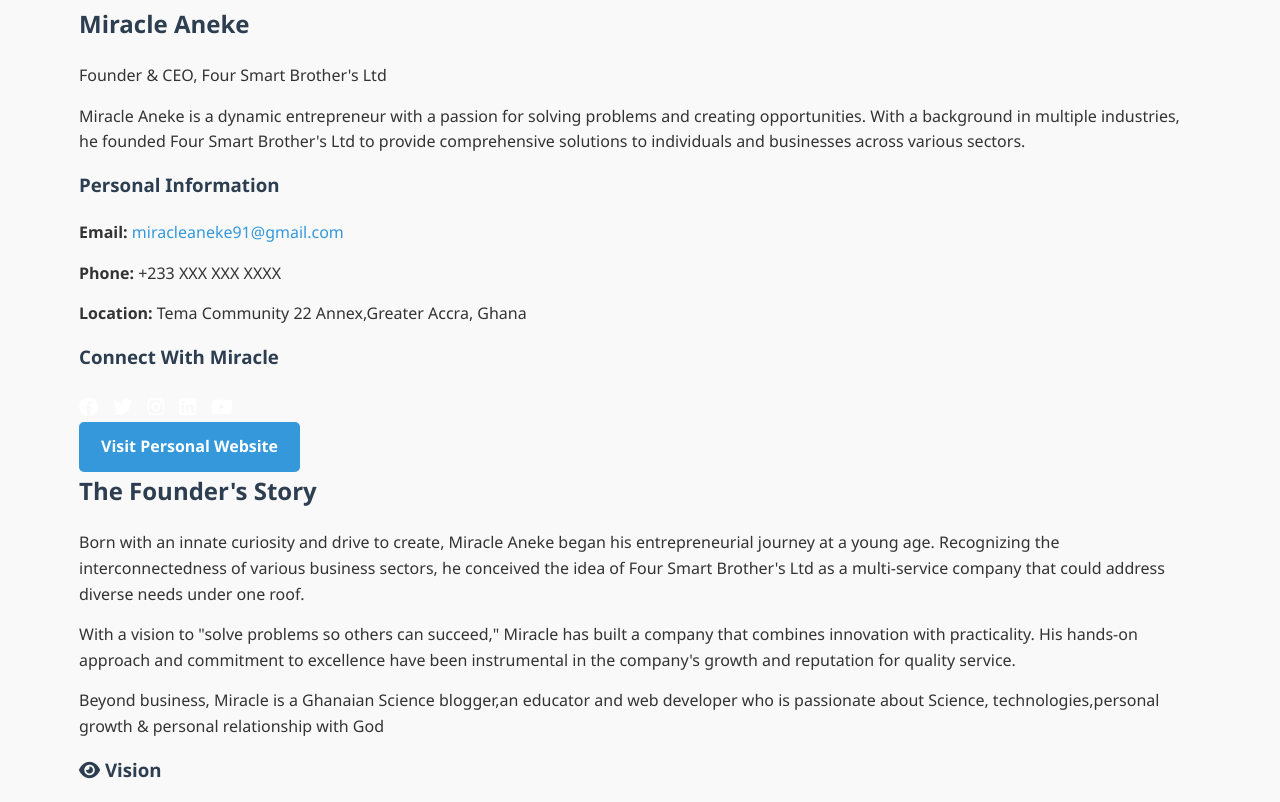
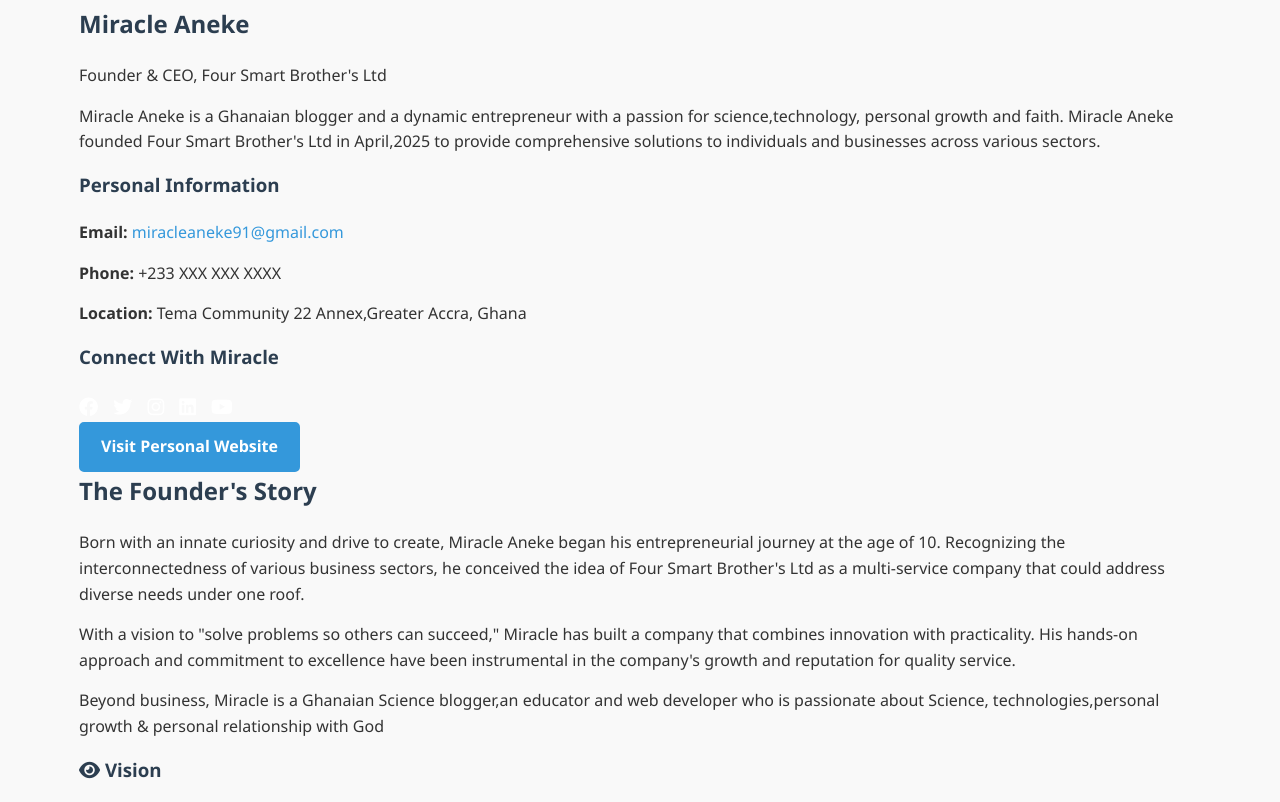
Before and after one commit to Miracle91-An/Foursmartbrothersltd.com, a plain HTML site: page founder.html in a window 1280 px wide. Shown: the part 607-1409 px from the top of the page. Drawn offline with Linux system fonts and the light colour scheme.

Commit message:
founder.html

```diff
--- a/founder.html
+++ b/founder.html
@@ -54,7 +54,7 @@
                 <div class="profile-details">
                     <h2>Miracle Aneke</h2>
                     <p class="title">Founder & CEO, Four Smart Brother's Ltd</p>
-                    <p>Miracle Aneke is a dynamic entrepreneur with a passion for solving problems and creating opportunities. With a background in multiple industries, he founded Four Smart Brother's Ltd to provide comprehensive solutions to individuals and businesses across various sectors.</p>
+                    <p>Miracle Aneke is a Ghanaian blogger and a dynamic entrepreneur with a passion for science,technology, personal growth and faith. Miracle Aneke founded Four Smart Brother's Ltd in April,2025 to provide comprehensive solutions to individuals and businesses across various sectors.</p>
 
                     <div class="personal-info">
                         <h3>Personal Information</h3>
@@ -67,7 +67,7 @@
                         <h3>Connect With Miracle</h3>
                         <div class="social-links">
                             <a href="https://facebook.com/miracleaneke.0" target="_blank"><i class="fab fa-facebook"></i></a>
-                            <a href="https://twitter.com/miracleanek-e" target="_blank"><i class="fab fa-twitter"></i></a>
+                            <a href="https://twitter.com/miracleanek_e" target="_blank"><i class="fab fa-twitter"></i></a>
                             <a href="https://https://instagram/mi.racle_17" target="_blank"><i class="fab fa-instagram"></i></a>
                             <a href="https://www.linkedin/in/miracleaneke" target="_blank"><i class="fab fa-linkedin"></i></a>
                             <a href="#" target="_blank"><i class="fab fa-youtube"></i></a>
@@ -80,7 +80,7 @@
 
             <div class="founder-story">
                 <h2>The Founder's Story</h2>
-                <p>Born with an innate curiosity and drive to create, Miracle Aneke began his entrepreneurial journey at a young age. Recognizing the interconnectedness of various business sectors, he conceived the idea of Four Smart Brother's Ltd as a multi-service company that could address diverse needs under one roof.</p>
+                <p>Born with an innate curiosity and drive to create, Miracle Aneke began his entrepreneurial journey at the age of 10. Recognizing the interconnectedness of various business sectors, he conceived the idea of Four Smart Brother's Ltd as a multi-service company that could address diverse needs under one roof.</p>
 
                 <p>With a vision to "solve problems so others can succeed," Miracle has built a company that combines innovation with practicality. His hands-on approach and commitment to excellence have been instrumental in the company's growth and reputation for quality service.</p>
 
```
